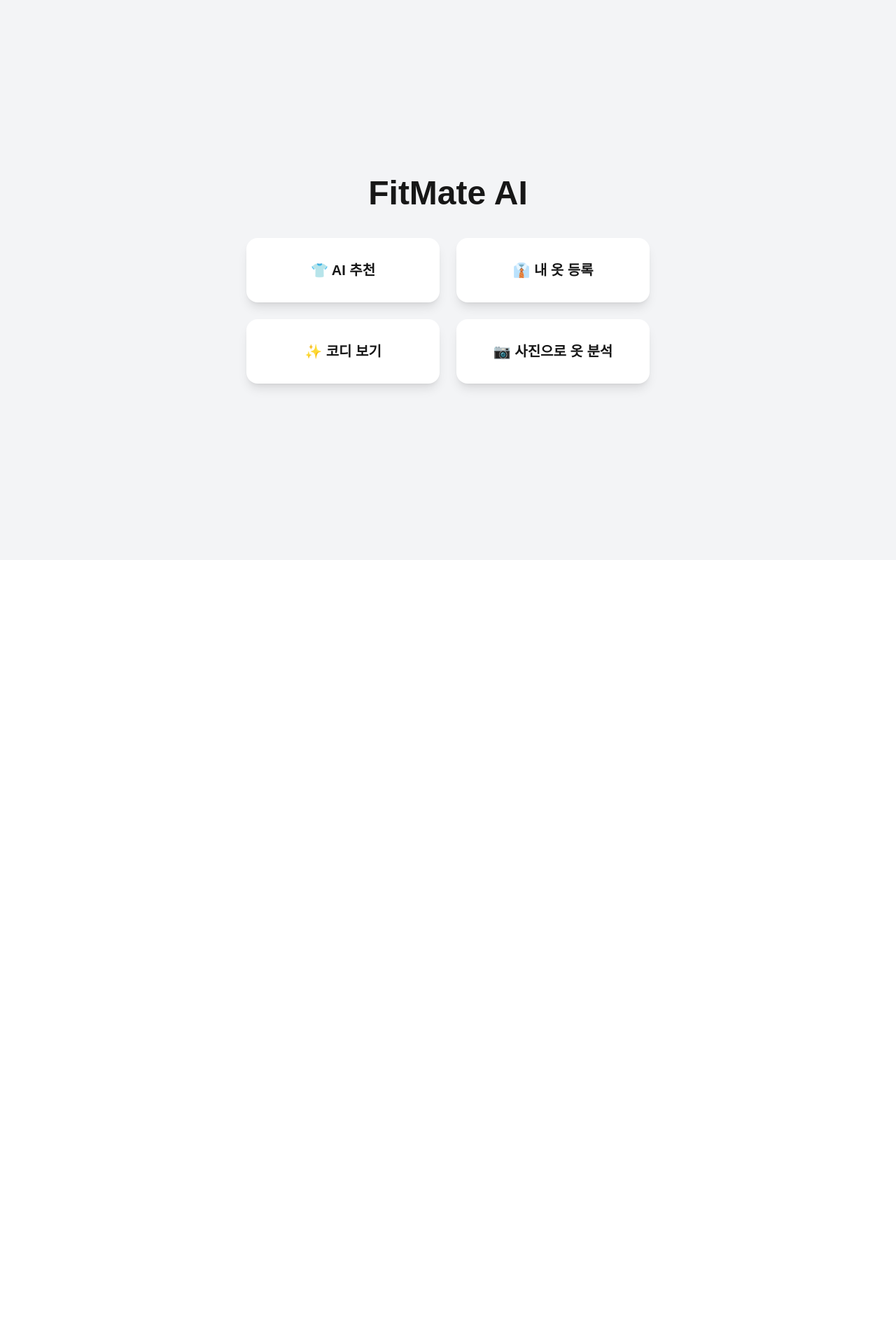
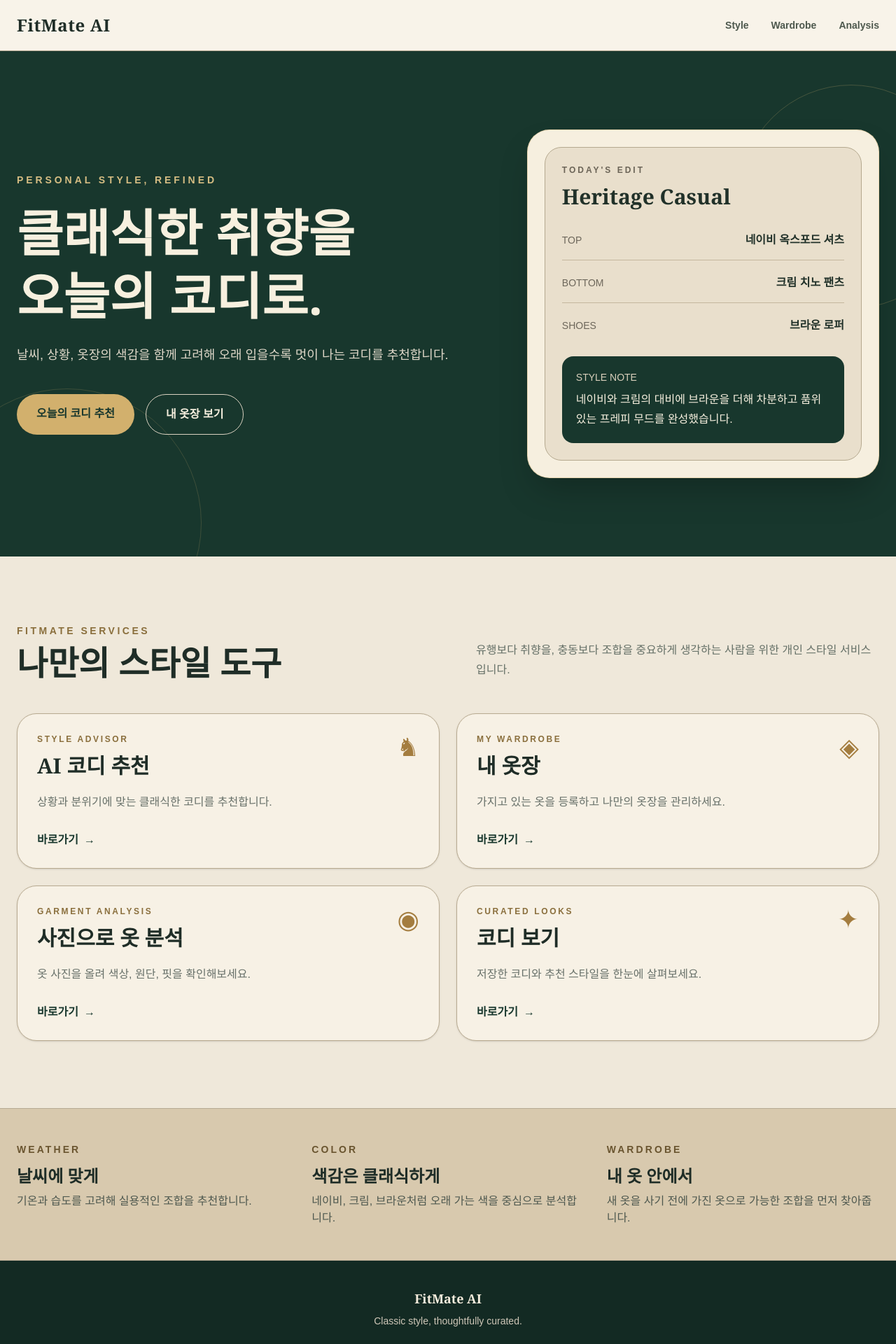
Before and after one commit to ik561166-ux/fitmate-ai, a Next.js app: page / in a window 1280 px wide. Shown: the top 1920 px of the page at 70% size. Before the commit the page ends 800 px from the top, so only its background shows below. Built offline with nearby package versions, Linux system fonts and the light colour scheme.

Commit message:
Redesign homepage with old money style

```diff
--- a/app/page.tsx
+++ b/app/page.tsx
@@ -1,39 +1,228 @@
 import Link from "next/link";
+
+const menuItems = [
+  {
+    href: "/recommend",
+    eyebrow: "STYLE ADVISOR",
+    title: "AI 코디 추천",
+    description: "상황과 분위기에 맞는 클래식한 코디를 추천합니다.",
+    icon: "♞",
+  },
+  {
+    href: "/closet",
+    eyebrow: "MY WARDROBE",
+    title: "내 옷장",
+    description: "가지고 있는 옷을 등록하고 나만의 옷장을 관리하세요.",
+    icon: "◈",
+  },
+  {
+    href: "/analyze",
+    eyebrow: "GARMENT ANALYSIS",
+    title: "사진으로 옷 분석",
+    description: "옷 사진을 올려 색상, 원단, 핏을 확인해보세요.",
+    icon: "◉",
+  },
+  {
+    href: "/outfit",
+    eyebrow: "CURATED LOOKS",
+    title: "코디 보기",
+    description: "저장한 코디와 추천 스타일을 한눈에 살펴보세요.",
+    icon: "✦",
+  },
+];
 
 export default function Home() {
   return (
-    <main className="min-h-screen bg-gray-100 flex flex-col items-center justify-center p-8">
-      <h1 className="mb-10 text-5xl font-bold">FitMate AI</h1>
+    <main className="min-h-screen bg-[#efe8da] text-[#1f2d27]">
+      <header className="border-b border-[#b7aa93] bg-[#f8f3e9]">
+        <div className="mx-auto flex max-w-7xl items-center justify-between px-6 py-5">
+          <Link href="/" className="font-serif text-2xl font-bold tracking-wide">
+            FitMate AI
+          </Link>
 
-      <div className="grid w-full max-w-xl grid-cols-2 gap-6">
+          <div className="hidden items-center gap-8 text-sm font-semibold text-[#4e594e] md:flex">
+            <Link href="/recommend" className="transition hover:text-[#102d25]">
+              Style
+            </Link>
+            <Link href="/closet" className="transition hover:text-[#102d25]">
+              Wardrobe
+            </Link>
+            <Link href="/analyze" className="transition hover:text-[#102d25]">
+              Analysis
+            </Link>
+          </div>
+        </div>
+      </header>
+
+      <section className="relative overflow-hidden bg-[#18372d] text-[#f7f0df]">
+        <div className="absolute -right-24 top-12 h-80 w-80 rounded-full border border-[#d0b071]/25" />
+        <div className="absolute -bottom-36 -left-24 h-96 w-96 rounded-full border border-[#d0b071]/20" />
+
+        <div className="relative mx-auto grid max-w-7xl gap-12 px-6 py-20 md:grid-cols-[1.15fr_0.85fr] md:py-28">
+          <div className="flex flex-col justify-center">
+            <p className="text-sm font-semibold tracking-[0.28em] text-[#d5bd83]">
+              PERSONAL STYLE, REFINED
+            </p>
+
+            <h1 className="mt-5 max-w-3xl font-serif text-5xl font-bold leading-tight md:text-7xl">
+              클래식한 취향을
+              <br />
+              오늘의 코디로.
+            </h1>
+
+            <p className="mt-6 max-w-2xl text-lg leading-8 text-[#ded7c8]">
+              날씨, 상황, 옷장의 색감을 함께 고려해
+              오래 입을수록 멋이 나는 코디를 추천합니다.
+            </p>
+
+            <div className="mt-10 flex flex-col gap-4 sm:flex-row">
               <Link
                 href="/recommend"
-          className="rounded-2xl bg-white p-8 text-center text-xl font-semibold shadow-lg transition hover:scale-105"
+                className="rounded-full bg-[#d2b06d] px-7 py-4 text-center font-bold text-[#18372d] transition hover:-translate-y-0.5 hover:bg-[#e0c48a]"
               >
-          👕 AI 추천
+                오늘의 코디 추천
               </Link>
 
               <Link
                 href="/closet"
-          className="rounded-2xl bg-white p-8 text-center text-xl font-semibold shadow-lg transition hover:scale-105"
+                className="rounded-full border border-[#d9d1c0] px-7 py-4 text-center font-bold text-[#f7f0df] transition hover:bg-white/10"
               >
-          👔 내 옷 등록
-        </Link>
-
-        <Link
-          href="/outfit"
-          className="rounded-2xl bg-white p-8 text-center text-xl font-semibold shadow-lg transition hover:scale-105"
-        >
-          ✨ 코디 보기
-        </Link>
-
-        <Link
-          href="/analyze"
-          className="rounded-2xl bg-white p-8 text-center text-xl font-semibold shadow-lg transition hover:scale-105"
-        >
-          📷 사진으로 옷 분석
+                내 옷장 보기
               </Link>
             </div>
+          </div>
+
+          <div className="rounded-[2rem] border border-[#d2b06d]/40 bg-[#f6efdf] p-6 text-[#213129] shadow-2xl">
+            <div className="rounded-[1.5rem] border border-[#b5a98f] bg-[#e9dfcc] p-6">
+              <p className="text-xs font-semibold tracking-[0.25em] text-[#6b6457]">
+                TODAY'S EDIT
+              </p>
+
+              <h2 className="mt-3 font-serif text-3xl font-bold">
+                Heritage Casual
+              </h2>
+
+              <div className="mt-8 space-y-5">
+                <div className="flex items-center justify-between border-b border-[#c4b79e] pb-4">
+                  <span className="text-sm text-[#6d675b]">TOP</span>
+                  <span className="font-semibold">네이비 옥스포드 셔츠</span>
+                </div>
+
+                <div className="flex items-center justify-between border-b border-[#c4b79e] pb-4">
+                  <span className="text-sm text-[#6d675b]">BOTTOM</span>
+                  <span className="font-semibold">크림 치노 팬츠</span>
+                </div>
+
+                <div className="flex items-center justify-between">
+                  <span className="text-sm text-[#6d675b]">SHOES</span>
+                  <span className="font-semibold">브라운 로퍼</span>
+                </div>
+              </div>
+
+              <div className="mt-8 rounded-2xl bg-[#18372d] p-5 text-[#f7f0df]">
+                <p className="text-sm text-[#d8cfbb]">STYLE NOTE</p>
+                <p className="mt-2 leading-7">
+                  네이비와 크림의 대비에 브라운을 더해 차분하고 품위 있는
+                  프레피 무드를 완성했습니다.
+                </p>
+              </div>
+            </div>
+          </div>
+        </div>
+      </section>
+
+      <section className="mx-auto max-w-7xl px-6 py-16 md:py-24">
+        <div className="flex flex-col justify-between gap-4 md:flex-row md:items-end">
+          <div>
+            <p className="text-sm font-semibold tracking-[0.25em] text-[#8a6f3d]">
+              FITMATE SERVICES
+            </p>
+
+            <h2 className="mt-3 font-serif text-4xl font-bold md:text-5xl">
+              나만의 스타일 도구
+            </h2>
+          </div>
+
+          <p className="max-w-xl leading-7 text-[#657067]">
+            유행보다 취향을, 충동보다 조합을 중요하게 생각하는 사람을 위한
+            개인 스타일 서비스입니다.
+          </p>
+        </div>
+
+        <div className="mt-12 grid gap-6 md:grid-cols-2">
+          {menuItems.map((item) => (
+            <Link
+              key={item.href}
+              href={item.href}
+              className="group rounded-[1.75rem] border border-[#b8aa90] bg-[#f7f1e5] p-7 shadow-sm transition hover:-translate-y-1 hover:shadow-xl"
+            >
+              <div className="flex items-start justify-between">
+                <div>
+                  <p className="text-xs font-semibold tracking-[0.22em] text-[#8a6f3d]">
+                    {item.eyebrow}
+                  </p>
+
+                  <h3 className="mt-3 font-serif text-3xl font-bold">
+                    {item.title}
+                  </h3>
+                </div>
+
+                <span className="text-4xl text-[#a47d3f] transition group-hover:scale-110">
+                  {item.icon}
+                </span>
+              </div>
+
+              <p className="mt-5 max-w-lg leading-7 text-[#68716a]">
+                {item.description}
+              </p>
+
+              <div className="mt-7 flex items-center gap-2 font-semibold text-[#18372d]">
+                바로가기
+                <span className="transition group-hover:translate-x-1">→</span>
+              </div>
+            </Link>
+          ))}
+        </div>
+      </section>
+
+      <section className="border-y border-[#b7aa93] bg-[#d8c9ae]">
+        <div className="mx-auto grid max-w-7xl gap-8 px-6 py-12 md:grid-cols-3">
+          <div>
+            <p className="text-sm font-semibold tracking-[0.22em] text-[#6a5530]">
+              WEATHER
+            </p>
+            <p className="mt-3 font-serif text-2xl font-bold">날씨에 맞게</p>
+            <p className="mt-2 text-[#4e584f]">
+              기온과 습도를 고려해 실용적인 조합을 추천합니다.
+            </p>
+          </div>
+
+          <div>
+            <p className="text-sm font-semibold tracking-[0.22em] text-[#6a5530]">
+              COLOR
+            </p>
+            <p className="mt-3 font-serif text-2xl font-bold">색감은 클래식하게</p>
+            <p className="mt-2 text-[#4e584f]">
+              네이비, 크림, 브라운처럼 오래 가는 색을 중심으로 분석합니다.
+            </p>
+          </div>
+
+          <div>
+            <p className="text-sm font-semibold tracking-[0.22em] text-[#6a5530]">
+              WARDROBE
+            </p>
+            <p className="mt-3 font-serif text-2xl font-bold">내 옷 안에서</p>
+            <p className="mt-2 text-[#4e584f]">
+              새 옷을 사기 전에 가진 옷으로 가능한 조합을 먼저 찾아줍니다.
+            </p>
+          </div>
+        </div>
+      </section>
+
+      <footer className="bg-[#132a23] px-6 py-10 text-center text-sm text-[#cfc7b8]">
+        <p className="font-serif text-lg font-bold text-[#f5eddd]">FitMate AI</p>
+        <p className="mt-2">Classic style, thoughtfully curated.</p>
+      </footer>
     </main>
   );
 }
```
Lines whose indentation alone changed are shown as unchanged.
